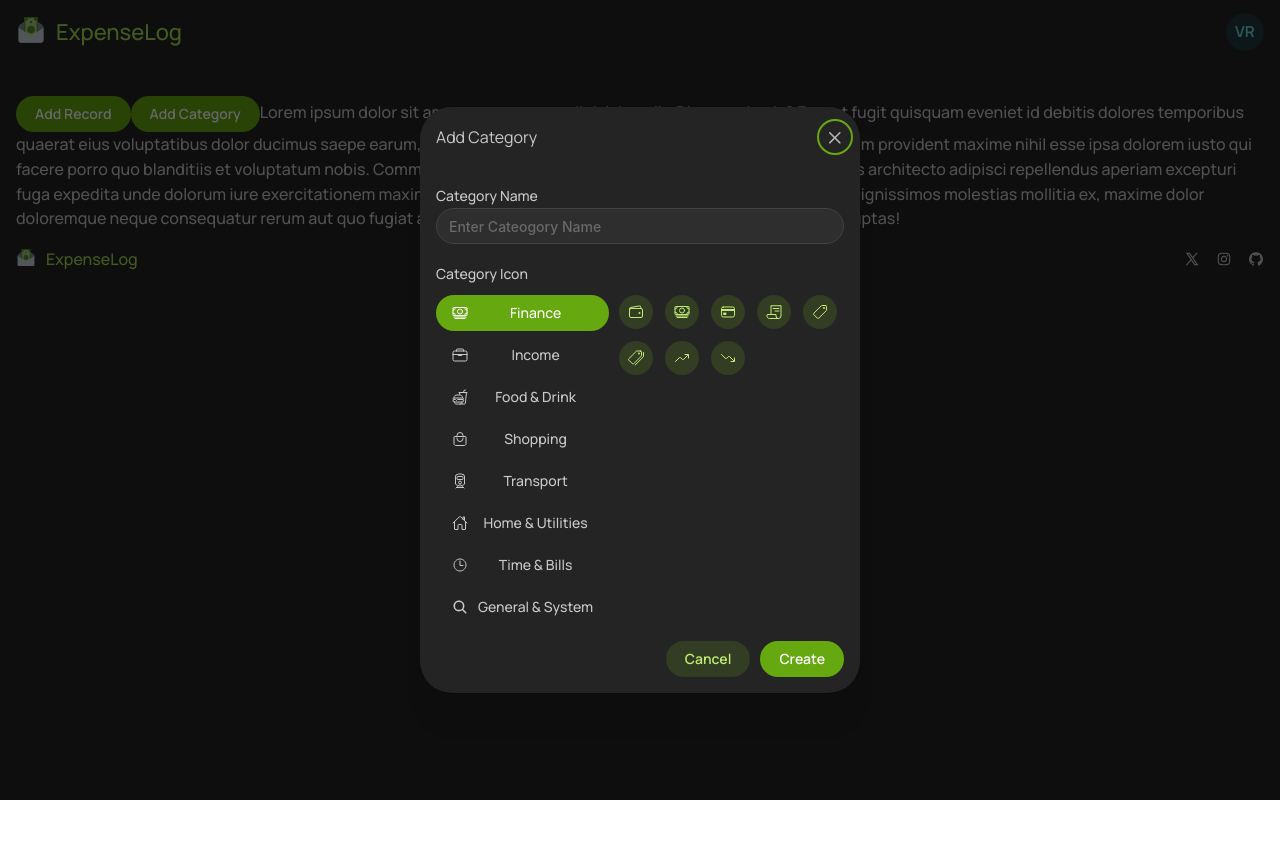
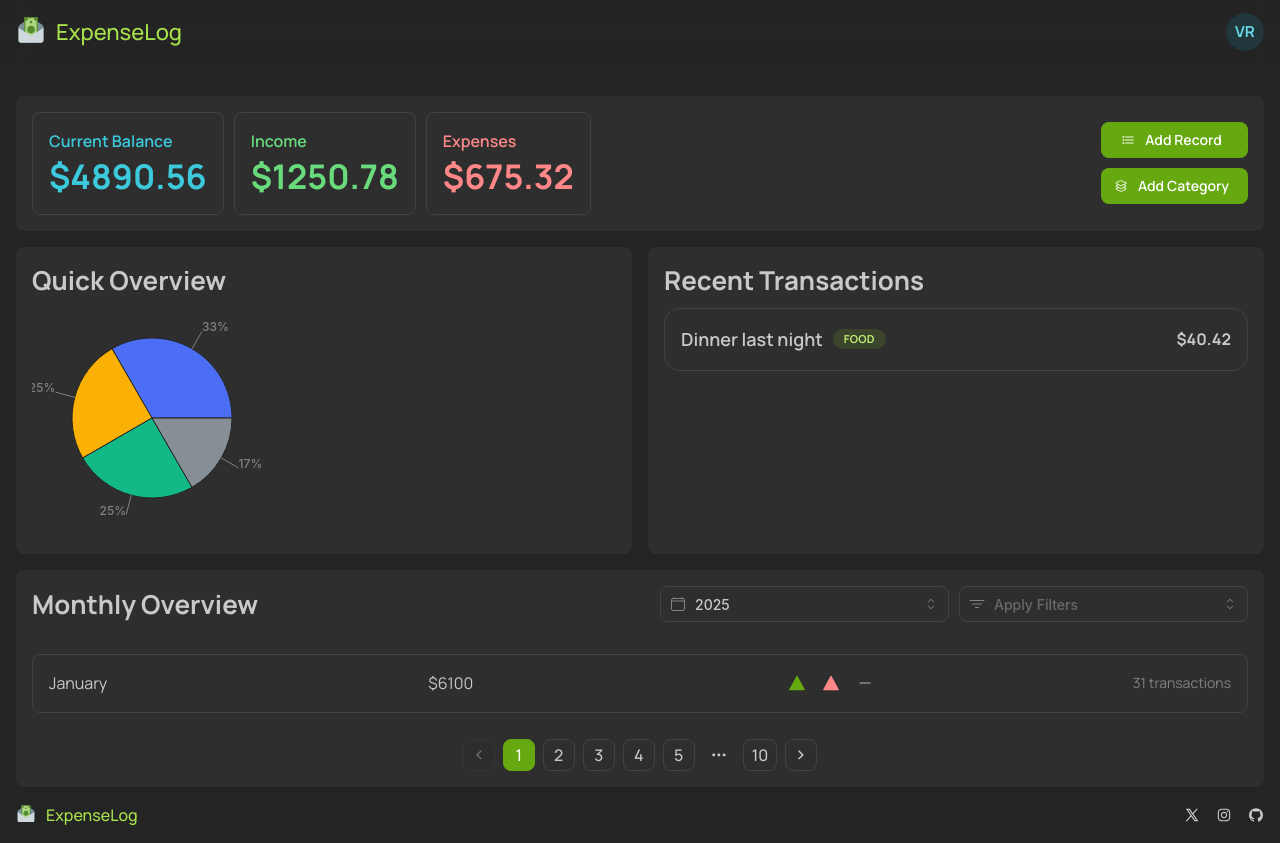
Before and after one commit to vidarshan/expenselog, a React (Vite) app: page /dashboard in a window 1280 px wide. Before the commit the page ends 800 px from the top, so only its background shows below. Built offline with nearby package versions, Linux system fonts and the light colour scheme.

Commit message:
Added notfound, monthly, yearly information

```diff
--- a/package.json
+++ b/package.json
@@ -10,6 +10,7 @@
     "preview": "vite preview"
   },
   "dependencies": {
+    "@mantine/charts": "^8.3.12",
     "@mantine/core": "^8.3.11",
     "@mantine/dates": "^8.3.12",
     "@mantine/hooks": "^8.3.11",
@@ -18,7 +19,9 @@
     "react": "^19.2.0",
     "react-dom": "^19.2.0",
     "react-icons": "^5.5.0",
-    "react-router-dom": "^7.12.0"
+    "react-is": "^19.2.3",
+    "react-router-dom": "^7.12.0",
+    "recharts": "^3.6.0"
   },
   "devDependencies": {
     "@eslint/js": "^9.39.1",
--- a/src/App.jsx
+++ b/src/App.jsx
@@ -7,22 +7,30 @@ import SignupPage from "./pages/SignupPage";
 import NavBar from "./components/NavBar";
 import Footer from "./components/Footer";
 import DashboardPage from "./pages/DashboardPage";
+import YearlyPage from "./pages/YearlyPage";
+import MonthlyPage from "./pages/MonthlyPage";
+import NotFoundPage from "./pages/NotFoundPage";
 
 function App() {
   return (
     <MantineProvider
       defaultColorScheme="dark"
       theme={{
-        defaultRadius: "xl",
+        defaultRadius: "md",
         primaryColor: "lime",
       }}
     >
       <NavBar />
       <Routes>
+        ``
         <Route path="/" element={<HomePage />} />
         <Route path="/login" element={<LoginPage />} />
         <Route path="/signup" element={<SignupPage />} />
         <Route path="/dashboard" element={<DashboardPage />} />
+        <Route path="/reports/:year" element={<YearlyPage />}>
+          <Route path=":month" element={<MonthlyPage />} />
+        </Route>
+        <Route path="*" element={<NotFoundPage />} />
       </Routes>
       <Footer />
     </MantineProvider>
--- a/src/components/Logo.jsx
+++ b/src/components/Logo.jsx
@@ -2,9 +2,16 @@ import { Card, Flex, Text, Title } from "@mantine/core";
 import React from "react";
 import { FcMoneyTransfer } from "react-icons/fc";
 
-const Logo = ({ logoSize = 20, titleSize = 1 }) => {
+const Logo = ({ logoSize = 20, titleSize = 1, onClick }) => {
   return (
-    <Card px={0} w="fit-content" radius="md" bg="transparent">
+    <Card
+      style={{ cursor: "pointer" }}
+      onClick={onClick}
+      px={0}
+      w="fit-content"
+      radius="md"
+      bg="transparent"
+    >
       <Flex direction="row" align="center">
         <FcMoneyTransfer size={logoSize} />
         <Title order={titleSize} fw={500} c="lime" ml="xs">
--- /dev/null
+++ b/src/components/MonthCard.jsx
@@ -0,0 +1,77 @@
+import {
+  Card,
+  Flex,
+  Group,
+  Stack,
+  Text,
+  Title,
+  Badge,
+  Modal,
+} from "@mantine/core";
+import React, { useState } from "react";
+import { IoRemoveOutline, IoTriangle } from "react-icons/io5";
+import { useNavigate } from "react-router-dom";
+
+const MonthCard = ({ month, amount, logs, isCurrent }) => {
+  const [opened, setOpened] = useState(false);
+  const navigate = useNavigate();
+
+  return (
+    <>
+      <Modal
+        opened={opened}
+        onClose={() => setOpened(!opened)}
+        title="Authentication"
+        centered
+      >
+        sddfddf
+      </Modal>
+      <Card
+        withBorder
+        mb="xs"
+        style={{ cursor: "pointer" }}
+        onClick={() => navigate(`/month/${month.toLowerCase()}`)}
+      >
+        <Flex
+          align="center"
+          justify="space-between"
+          withBorder
+          sx={{
+            borderRadius: 8,
+            backgroundColor: "#fff",
+            boxShadow: "0 1px 3px rgba(0,0,0,0.1)",
+          }}
+        >
+          {/* Month and Badge */}
+          <Flex align="center" gap="xs" style={{ minWidth: 120 }}>
+            <Text weight={500}>{month}</Text>
+            {isCurrent && (
+              <Badge color="green" variant="light">
+                Current
+              </Badge>
+            )}
+          </Flex>
+
+          {/* Amount */}
+          <Text weight={600} style={{ minWidth: 100 }}>
+            ${amount}
+          </Text>
+
+          {/* Trend Icons */}
+          <Group spacing="xs">
+            <IoTriangle color="#66A80F" size={18} /> {/* Up */}
+            <IoTriangle color="#FF8787" size={18} /> {/* Down */}
+            <IoRemoveOutline color="#adb5bd" size={18} /> {/* Neutral */}
+          </Group>
+
+          {/* Number of Logs */}
+          <Text color="dimmed" size="sm" style={{ minWidth: 80 }}>
+            {logs} transaction{logs !== 1 ? "s" : ""}
+          </Text>
+        </Flex>
+      </Card>
+    </>
+  );
+};
+
+export default MonthCard;
--- a/src/components/NavBar.jsx
+++ b/src/components/NavBar.jsx
@@ -12,9 +12,11 @@ import {
 import Login from "./Login";
 import { useDisclosure } from "@mantine/hooks";
 import { IoLogInOutline, IoPersonOutline } from "react-icons/io5";
+import { useNavigate } from "react-router-dom";
 const NavBar = () => {
   const [opened, { open, close }] = useDisclosure(false);
   const loggedIn = true;
+  const navigate = useNavigate();
   return (
     <Flex
       h={64}
@@ -32,7 +34,7 @@ const NavBar = () => {
       }}
     >
       <Login opened={opened} close={close} />
-      <Logo logoSize={30} titleSize={3} />
+      <Logo logoSize={30} titleSize={3} onClick={() => navigate("/")} />
       {loggedIn ? (
         <Popover width={200} position="bottom" withArrow shadow="md">
           <Popover.Target>
--- a/src/data/mockdata.js
+++ b/src/data/mockdata.js
@@ -3,4 +3,32 @@ export const userLogin = [
   { email: "admin@example.com", password: "admin123" },
 ];
 
+export const yearlyMonthlyReports = [
+  {
+    year: 2024,
+    isCurrent: false,
+    months: [
+      { month: "January", income: 4200, expenses: 3800, logs: 18 },
+      { month: "February", income: 4000, expenses: 4100, logs: 20 }, // loss
+      { month: "March", income: 4500, expenses: 3900, logs: 22 },
+      { month: "April", income: 4300, expenses: 4300, logs: 19 }, // even
+      { month: "May", income: 4700, expenses: 4100, logs: 25 },
+      { month: "June", income: 4600, expenses: 4400, logs: 23 },
+      { month: "July", income: 4800, expenses: 4500, logs: 26 },
+      { month: "August", income: 4700, expenses: 4600, logs: 24 },
+      { month: "September", income: 4900, expenses: 4300, logs: 27 },
+      { month: "October", income: 5000, expenses: 4700, logs: 29 },
+      { month: "November", income: 5200, expenses: 4800, logs: 30 },
+      { month: "December", income: 5500, expenses: 5100, logs: 32 },
+    ],
+  },
+  {
+    year: 2025,
+    isCurrent: true,
+    months: [
+      { month: "January", income: 6100, expenses: 5900, logs: 31 }, // near even
+    ],
+  },
+];
+
 export const NAVBAR_HEIGHT = 64;
--- a/src/main.jsx
+++ b/src/main.jsx
@@ -3,6 +3,7 @@ import { createRoot } from "react-dom/client";
 import "./index.css";
 import "@mantine/core/styles.css";
 import "@mantine/dates/styles.css";
+import "@mantine/charts/styles.css";
 import { BrowserRouter } from "react-router-dom";
 import App from "./App.jsx";
 
--- a/src/pages/DashboardPage.jsx
+++ b/src/pages/DashboardPage.jsx
@@ -1,39 +1,63 @@
 import React, { useState } from "react";
-import { NAVBAR_HEIGHT } from "../data/mockdata";
+import { NAVBAR_HEIGHT, yearlyMonthlyReports } from "../data/mockdata";
 import {
   ActionIcon,
+  Badge,
+  Box,
   Button,
+  Card,
+  Center,
   Container,
   Flex,
+  Grid,
   Modal,
+  Pagination,
+  SegmentedControl,
   Select,
   Tabs,
   Text,
   Textarea,
   TextInput,
+  ThemeIcon,
+  Title,
 } from "@mantine/core";
-import { useDisclosure } from "@mantine/hooks";
 import Expense from "../forms/Expense";
 import {
   IoArrowDown,
   IoArrowUp,
   IoBagHandleOutline,
   IoBriefcaseOutline,
+  IoCalendarClearOutline,
   IoCashOutline,
+  IoEllipsisVerticalOutline,
   IoFastFoodOutline,
+  IoFilterOutline,
   IoHomeOutline,
+  IoLayersOutline,
+  IoListOutline,
+  IoRemoveOutline,
   IoSearch,
   IoTimeOutline,
   IoTrainOutline,
+  IoTriangle,
+  IoTriangleOutline,
 } from "react-icons/io5";
 import { DatePicker, DatePickerInput } from "@mantine/dates";
 import { categoryIcons, categoryTabs } from "../assets/dynamicIcons";
+import { PieChart } from "@mantine/charts";
+import MonthCard from "../components/MonthCard";
 
 const DashboardPage = () => {
   const [expenseOpened, setExpenseOpened] = useState(false);
   const [activeTab, setActiveTab] = useState("finance");
-  const [categoryOpened, setCategoryOpened] = useState(true);
+  const [categoryOpened, setCategoryOpened] = useState(false);
   const [value, setValue] = useState(null);
+  const [year, setYear] = useState("2025");
+
+  const iconProps = {
+    style: { display: "block" },
+    size: 20,
+  };
 
   return (
     <Container size="xl" pt={NAVBAR_HEIGHT + 32}>
@@ -182,19 +206,139 @@ const DashboardPage = () => {
         openedExpenses={expenseOpened}
         title="Add Expense"
       /> */}
-      <Button onClick={() => setExpenseOpened(true)}>Add Record</Button>
-      <Button onClick={() => setCategoryOpened(true)}>Add Category</Button>
-      Lorem ipsum dolor sit amet consectetur adipisicing elit. Dicta, veritatis?
-      Ea, aut fugit quisquam eveniet id debitis dolores temporibus quaerat eius
-      voluptatibus dolor ducimus saepe earum, blanditiis sint provident! Sequi
-      fugiat, est dolor accusantium provident maxime nihil esse ipsa dolorem
-      iusto qui facere porro quo blanditiis et voluptatum nobis. Commodi
-      similique cum explicabo ipsum voluptatem in voluptates architecto adipisci
-      repellendus aperiam excepturi fuga expedita unde dolorum iure
-      exercitationem maxime illo repellat eum quas voluptas molestias, error
-      eaque? Dignissimos molestias mollitia ex, maxime dolor doloremque neque
-      consequatur rerum aut quo fugiat ab ipsa rem? Laudantium nam aut expedita
-      quas dolore voluptas!
+      <Card>
+        <Flex align="center" justify="space-between">
+          <Flex gap="xs">
+            <Card withBorder>
+              <Text fw={600} c="cyan">
+                Current Balance
+              </Text>
+              <Title c="cyan">$4890.56</Title>
+            </Card>
+            <Card withBorder>
+              <Text fw={600} c="green">
+                Income
+              </Text>
+              <Title c="green">$1250.78</Title>
+            </Card>
+            <Card withBorder>
+              <Text fw={600} c="red">
+                Expenses
+              </Text>
+              <Title c="red">$675.32</Title>
+            </Card>
+          </Flex>
+          <Flex direction="column">
+            <Button
+              leftSection={<IoListOutline />}
+              onClick={() => setExpenseOpened(true)}
+            >
+              Add Record
+            </Button>
+            <Button
+              leftSection={<IoLayersOutline />}
+              mt="xs"
+              onClick={() => setCategoryOpened(true)}
+            >
+              Add Category
+            </Button>
+          </Flex>
+        </Flex>
+      </Card>
+      <Grid mt="md">
+        <Grid.Col span={{ xs: 12, sm: 6, md: 6, lg: 6, xl: 6 }}>
+          <Card>
+            <Title order={2}>Quick Overview</Title>
+            <PieChart
+              withLabelsLine
+              labelsPosition="outside"
+              labelsType="percent"
+              withLabels
+              data={[
+                { name: "USA", value: 400, color: "indigo.6" },
+                { name: "India", value: 300, color: "yellow.6" },
+                { name: "Japan", value: 300, color: "teal.6" },
+                { name: "Other", value: 200, color: "gray.6" },
+              ]}
+            />
+          </Card>
+        </Grid.Col>
+        <Grid.Col span={{ xs: 12, sm: 6, md: 6, lg: 6, xl: 6 }}>
+          <Card h="100%">
+            <Flex>
+              <Title order={2}>Recent Transactions</Title>
+            </Flex>
+            <Card mt="xs" radius="lg" style={{ cursor: "pointer" }} withBorder>
+              <Flex align="center" justify="space-between">
+                <Flex align="center">
+                  <Text fw={600} size="lg">
+                    Dinner last night
+                  </Text>
+                  <Badge ml="xs" variant="light">
+                    Food
+                  </Badge>
+                </Flex>
+                <Text fw={700}>$40.42</Text>
+              </Flex>
+            </Card>
+          </Card>
+        </Grid.Col>
+        <Grid.Col span={{ xs: 12, sm: 12, md: 12, lg: 12, xl: 12 }}>
+          <Card h="100%">
+            <Flex mb="xl" justify="space-between" align="center">
+              <Title order={2}>Monthly Overview</Title>
+              <Flex gap="xs">
+                <Select
+                  value={year}
+                  onChange={setYear}
+                  leftSection={<IoCalendarClearOutline />}
+                  data={["2025", "2024", "2023", "2022"]}
+                />
+                <Select
+                  leftSection={<IoFilterOutline />}
+                  placeholder="Apply Filters"
+                  data={["Most Recent", "Most Gain", "Most Loss", "Break Even"]}
+                />
+              </Flex>
+            </Flex>
+            {/* {yearlyMonthlyReports.map(
+              ({ id, month, income, logs, isCurrent }) => {
+                console.log(year);
+                return (
+                  <MonthCard
+                    key={id}
+                    month={month}
+                    amount={income}
+                    logs={logs}
+                    isCurrent={isCurrent}
+                  />
+                );
+              }
+            )} */}
+            {yearlyMonthlyReports.map((yearReport) => {
+              console.log(yearReport);
+              if (yearReport.year.toString() === year) {
+                return yearReport.months.map(
+                  ({ month, income, expenses, logs }) => {
+                    return (
+                      <MonthCard
+                        key={yearReport.year.toString() + "-" + month}
+                        month={month}
+                        amount={income}
+                        logs={logs}
+                        //isCurrent={isCurrent}
+                      />
+                    );
+                  }
+                );
+              }
+            })}
+            <Flex justify="center">
+              <Pagination mt="md" total={10} />
+            </Flex>
+          </Card>
+        </Grid.Col>
+      </Grid>
     </Container>
   );
 };
--- /dev/null
+++ b/src/pages/MonthlyPage.jsx
@@ -0,0 +1,7 @@
+import React from "react";
+
+const MonthlyPage = () => {
+  return <div>MonthlyPage</div>;
+};
+
+export default MonthlyPage;
--- /dev/null
+++ b/src/pages/NotFoundPage.tsx
@@ -0,0 +1,27 @@
+import { Button, Container, Flex, Title } from "@mantine/core";
+import React from "react";
+import { NAVBAR_HEIGHT } from "../data/mockdata";
+import { IoSadOutline } from "react-icons/io5";
+import { useNavigate } from "react-router-dom";
+
+const NotFoundPage = () => {
+  const navigate = useNavigate();
+
+  return (
+    <Container
+      size="md"
+      pt={NAVBAR_HEIGHT + 32}
+      h={"calc(100vh - " + NAVBAR_HEIGHT + "px)"}
+    >
+      <Flex h="100%" align="center" direction="column" justify="center">
+        <IoSadOutline size={100} />
+        <Title mt="lg">404 - Page Not Found</Title>
+        <Button size="xl" mt="lg" onClick={() => navigate("/")}>
+          Go Home
+        </Button>
+      </Flex>
+    </Container>
+  );
+};
+
+export default NotFoundPage;
--- /dev/null
+++ b/src/pages/YearlyPage.tsx
@@ -0,0 +1,9 @@
+import React from 'react'
+
+const YearlyPage = () => {
+  return (
+    <div>YearlyPage</div>
+  )
+}
+
+export default YearlyPage
```
Also changed, not shown: 1 other file (tests, documents, lock files or other folders).
